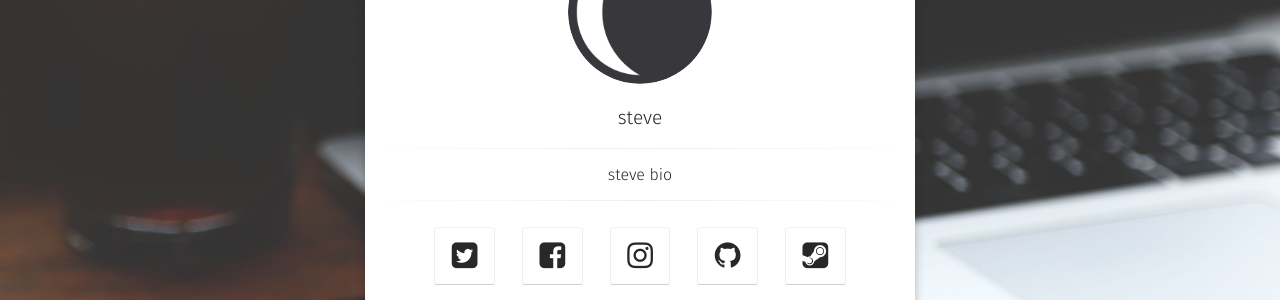
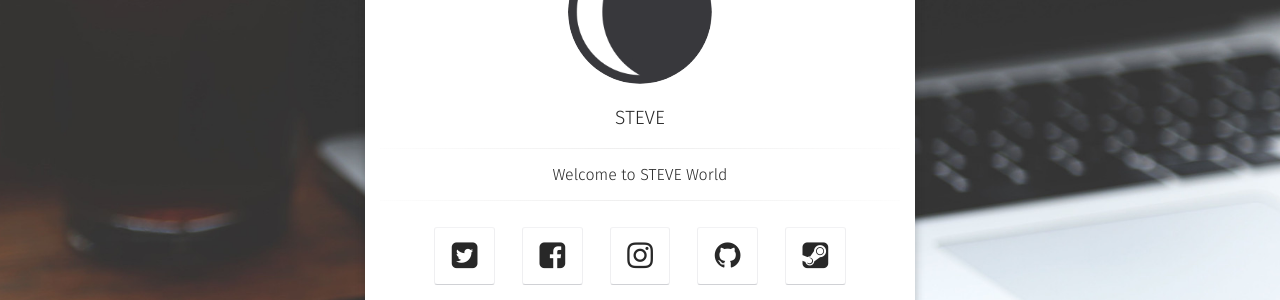
Before and after one commit to EdgeJH/exitst8.github.io, a Jekyll site: the page built from index.html, in a window 1280 px wide. Shown: the part 292-592 px from the top of the page. Built offline with Jekyll 4.4.1, drawn with Linux system fonts in a browser that asks for light colours; some web fonts are replaced.

Commit message:
Update _config.yml

```diff
--- a/_config.yml
+++ b/_config.yml
@@ -1,7 +1,7 @@
 # Site
-title:              steve
-bio:                'steve bio'
-description:        "steve description"
+title:              STEVE
+bio:                'Welcome to STEVE World'
+description:        "축구 잘하는 개발자"
 reading_time:       true
 words_per_minute:   200
 logo:               'assets/img/logo.png'
```
